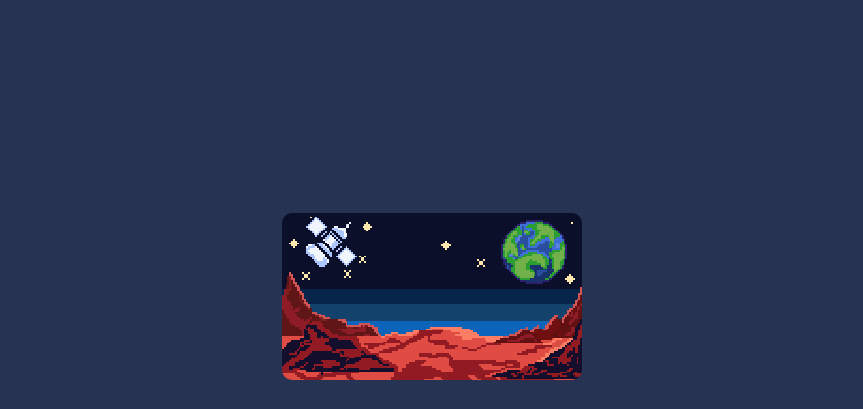
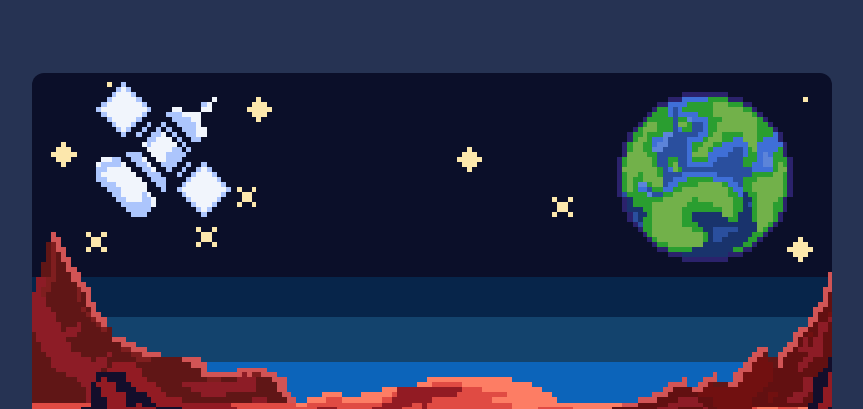
Before and after one commit to Froggo12376/mars-mission-trainer, a plain HTML site: page index.html in a window 1280 px wide. Shown: the top 409 px of the page, without its empty margins (208-1071 px from the left). Drawn offline with Linux system fonts and the light colour scheme.

Commit message:
FULL FIXED USE THIS

```diff
--- a/index.html
+++ b/index.html
@@ -10,7 +10,7 @@
 
   <!-- Title Menu -->
   <div id="title-screen">
-    <img src="images/mars-title.png" alt="Mars Mission Title Art" style="width: 300px; border-radius: 10px;">
+    <img src="images/mars-title.png" alt="Mars Mission Title Art" style="width: 800px; max-width: 90vw; border-radius: 12px;">
     <h1>Mars Outpost</h1>
     <p>Space Cadet Junior</p>
     <button id="start-btn">START MISSION</button>
--- a/style.css
+++ b/style.css
@@ -14,7 +14,7 @@ body {
 
 /* --- 1. TITLE SCREEN (Make everything bigger) --- */
 #title-screen {
-    height: 100vh;
+    height: 800px;
     display: flex;
     flex-direction: column;
     align-items: center;
@@ -23,11 +23,12 @@ body {
 }
 
 #title-screen img {
-    width: 850px;           /* Scaled up from tiny */
-    max-width: 95vw;
+    width: 800px !important;   /* Forces the image to expand */
+    max-width: 90vw;           /* Keeps it from overflowing mobile screens */
+    height: auto;              /* Keeps the pixel art proportions correct */
     border-radius: 12px;
     margin-bottom: 25px;
-    image-rendering: pixelated;
+    image-rendering: pixelated; /* Keeps pixel art looking sharp when scaled up */
 }
 
 #title-screen h1 {
```
